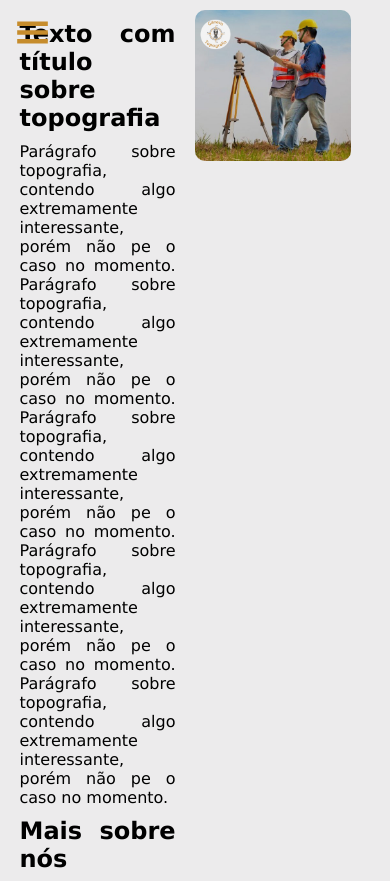
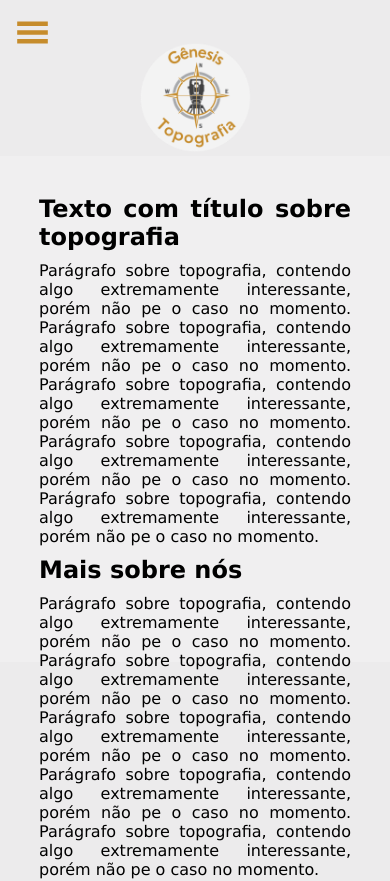
Before and after one commit to LuckeSilver/genesis, a React (Create React App) app: page /sobre in a window 390 px wide. Shown: the top 881 px of the page. Built offline with nearby package versions, Linux system fonts and the light colour scheme.

Commit message:
construindo pagina sobre

```diff
--- a/src/pages/Sobre/index.js
+++ b/src/pages/Sobre/index.js
@@ -2,12 +2,17 @@ import React from "react";
 
 import Header from "../../components/Header";
 import Topografo from "../../assets/topografo.jpg";
+import LogoRedondo from "../../assets/logo-redondo.png"
 import "./styles.css";
 
 export default function Sobre() {
     return (
         <>
         <Header/>
+        <div className="container">
+        <div className="logo-sobre">
+            <img src={LogoRedondo} alt="logo" />
+        </div>
         <main className="conteudo-principal">
                 <aside className="left">
                     <div className="conteudo-left">
@@ -32,6 +37,7 @@ export default function Sobre() {
                     <img src={Topografo} alt="Topografo" />
                 </aside>
             </main>
+        </div>
         </>
     );
 }
--- a/src/pages/Sobre/styles.css
+++ b/src/pages/Sobre/styles.css
@@ -1,3 +1,7 @@
+.logo-sobre {
+  display: none;
+}
+
 .conteudo-principal {
   display: flex;
   width: 100vw;
@@ -42,3 +46,45 @@
   transition: 0.5s;
   transform: scale(1.1);
 }
+
+@media(max-width: 700px) {
+
+  .logo-sobre {
+    display: flex;
+    justify-content: center;
+  }
+
+  .logo-sobre img {
+    margin-top: 10%;
+  }
+
+  .logo-sobre img {
+    width: 30%;
+  }
+
+  .right img{
+    margin-top: 10%;
+    width: 90%;
+  }
+}
+
+@media(max-width: 550px) {
+
+  .conteudo-principal {
+    flex-direction: column;
+  }
+
+  .left{
+    width: 100%;
+    height: 60%;
+    background-color: #f3f3f393;
+  }
+
+  .right {
+    display: none;
+  }
+
+  .right img {
+    width: 100%;
+  }
+}
```
